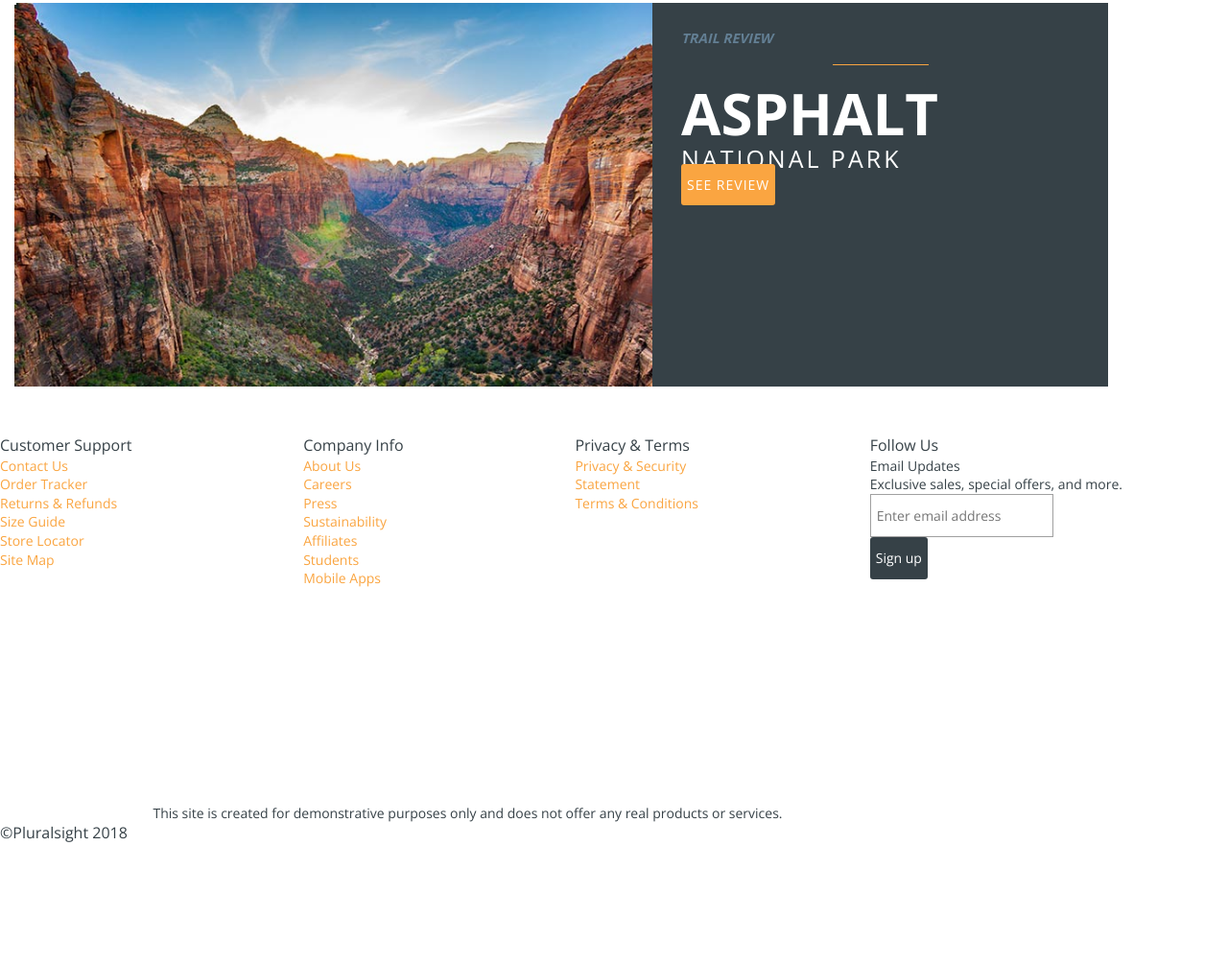
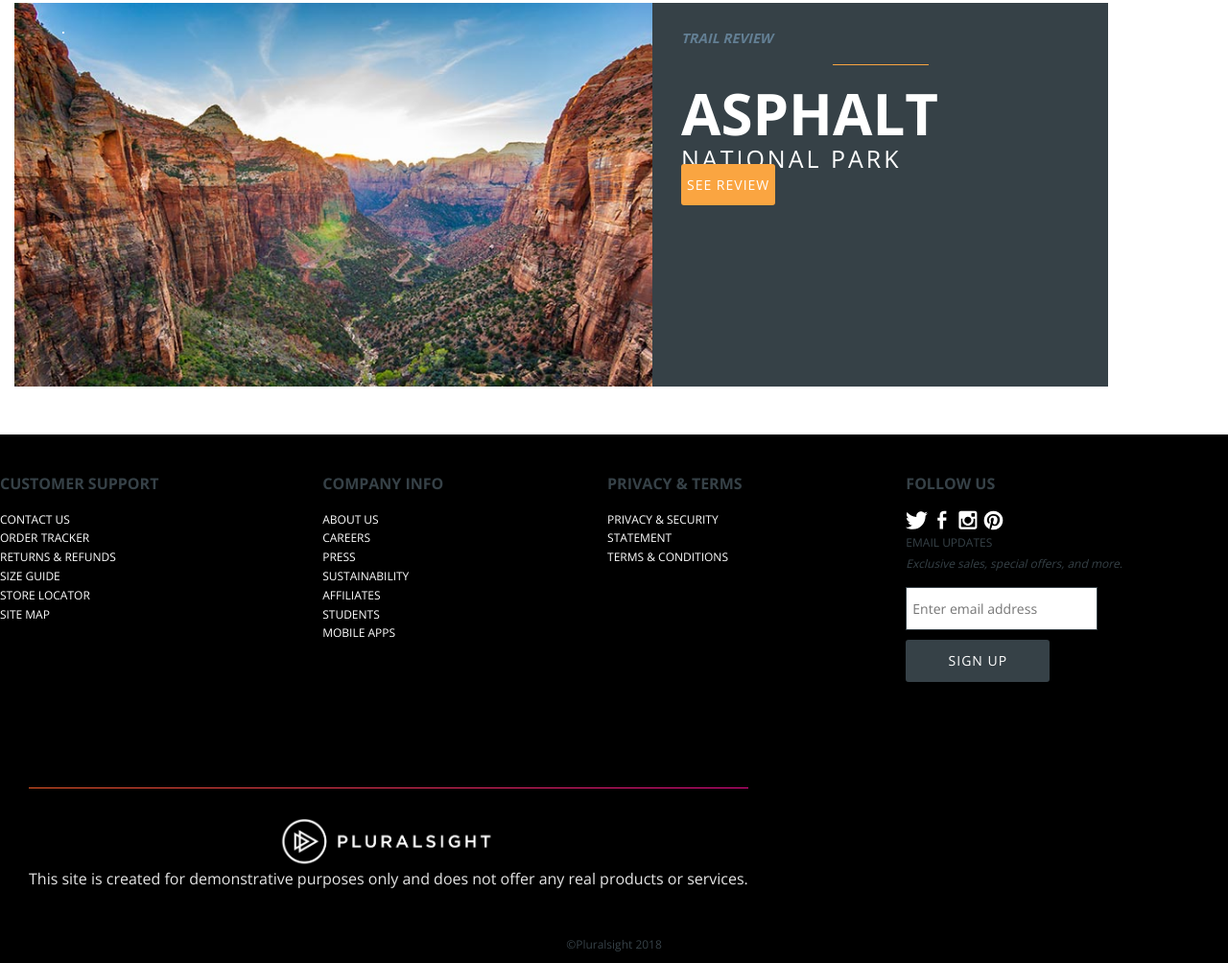
Before and after one commit to alynecs/LandingPage-Carved-Rock-Fitness, a website: page index.html in a window 1280 px wide. Shown: the part 1188-2192 px from the top of the page at 96% size. Before the commit the page ends 2068 px from the top, so only its background shows below. Drawn offline with nearby package versions, Linux system fonts and the light colour scheme.

Commit message:
Project Finished

```diff
--- a/css/main.css
+++ b/css/main.css
@@ -200,11 +200,11 @@ section {
     margin: 50px 0;
     position: relative;
 }
-.full-banner::before {
+.full-banner:before {
     content: "";
     position: absolute;
     border: 1px solid #ffffff;
-    border: 30px 30px 50px 50px; /*i don`t know if it`s border or what*/
+    margin: 30px 50px 30px 50px;
     z-index: 1;
 }
 .full-banner-image {
@@ -228,7 +228,7 @@ section {
     color: #637f94;
     line-height: 1;
 }
-.full-banner-sidebar h4::after {
+.full-banner-sidebar h4:after {
     content: "";
     width: 100px;
     height: 1px;
@@ -252,3 +252,112 @@ section {
     letter-spacing: 1px;
     z-index: 1;
 }
+/* module 6 */
+footer {
+    flex-wrap: wrap;
+    position: relative;
+    z-index: 0;
+    min-height: 330px;
+    background-color: black;
+}
+footer:after {
+    content: "";
+    background-color: #a0a0a0;
+    width: 75%;
+    position: absolute;
+    margin: 0;
+    z-index: -1;
+}
+.lists {
+    flex: 0 0 75%;
+    column-gap: 30px 15px;
+    padding-top: 40px;
+    padding-bottom: 40px;
+}
+.link-header {
+    text-transform: uppercase;
+    font-size: 16px;
+    font-weight: 700;
+    margin-bottom: 15px;
+}
+footer a {
+    color: white;
+    text-transform: uppercase;
+    font-size: 12px;
+    padding: 0 0 4px;
+}
+footer a:hover {
+    text-decoration: underline;
+}
+.social ul li {
+    display: inline-block;
+}
+.social ul li a {
+    display: block;
+    width: 23px;
+    height: 23px;
+    background-size: 23px 23px;
+    position: center;
+}
+.twitter {
+    background-image: url(/img/twitter.svg);
+}
+.facebook {
+    background-image: url(/img/facebook.svg);
+}
+.instagram {
+    background-image: url(/img/instagram.svg);
+}
+.pinterest {
+    background-image: url(/img/pinterest.svg);
+}
+
+.newsletter .link-header {
+    font-size: 12px;
+    font-weight: 400;
+    margin-bottom: 5px;
+}
+.newsletter .link-subheader {
+    font-style: italic;
+    font-size: 12px;
+    font-weight: 400;
+    margin-bottom: 15px;
+}
+.newsletter input {
+    border: 1px solid #364147;
+    width: 200px;
+    margin-bottom: 10px;
+}
+.newsletter button {
+    width: 150px;
+    min-width: auto;
+    text-transform: uppercase;
+    letter-spacing: 1px;
+}
+
+.ps {
+    flex: 0 0 25%;
+    padding: 40px 0;
+    color: #e5e5e5;
+    font-size: 16px;
+}
+.ps img {
+    max-width: 230px; /**/
+}
+.demo {
+    padding: 0 30px;
+}
+.demo::before {
+    content: "";
+    display: block;
+    width: 100%;
+    height: 1px;
+    margin: 30px 0;
+    background: linear-gradient(to right, #f05a28 0, #e80a89 100%);
+}
+.copyright {
+    flex: 0 0 75%;
+    padding: 10px 0;
+    font-size: 12px;
+    text-align: center;
+}
--- a/index.html
+++ b/index.html
@@ -123,9 +123,9 @@
 
   <!-- FOOTER -->
   <footer>
-    <section class="container space-between">
+    <section class="container space-between lists">
       <div>
-        <div class="text-primary">Customer Support</div>
+        <div class="text-primary link-header">Customer Support</div>
         <ul>
           <li><a href="#">Contact Us</a></li>
           <li><a href="#">Order Tracker</a></li>
@@ -136,7 +136,7 @@
         </ul>
       </div>
       <div>
-        <div class="text-primary">Company Info</div>
+        <div class="text-primary link-header">Company Info</div>
         <ul>
           <li><a href="#">About Us</a></li>
           <li><a href="#">Careers</a></li>
@@ -148,24 +148,24 @@
         </ul>
       </div>
       <div>
-        <div class="text-primary">Privacy &amp; Terms</div>
+        <div class="text-primary link-header">Privacy &amp; Terms</div>
         <ul>
           <li><a href="#">Privacy &amp; Security</a></li>
           <li><a href="#">Statement</a></li>
           <li><a href="#">Terms &amp; Conditions</a></li>
         </ul>
       </div>
-      <div>
-        <div class="text-primary">Follow Us</div>
+      <div class="social">
+        <div class="text-primary link-header">Follow Us</div>
         <ul>
-          <li><a href="#"></a></li>
-          <li><a href="#"></a></li>
-          <li><a href="#"></a></li>
-          <li><a href="#"></a></li>
+          <li><a class="twitter" href="#"></a></li>
+          <li><a class="facebook" href="#"></a></li>
+          <li><a class="instagram" href="#"></a></li>
+          <li><a class="pinterest" href="#"></a></li>
         </ul>
-        <div>
-          <div>Email Updates</div>
-          <div>Exclusive sales, special offers, and more.</div>
+        <div class="newsletter">
+          <div class="link-header">Email Updates</div>
+          <div class="link-subheader">Exclusive sales, special offers, and more.</div>
           <input class="form-control" type="text" placeholder="Enter email address" />
           <button class="btn btn-primary">Sign up</button>
         </div>
@@ -173,14 +173,14 @@
     </section>
 
     <!-- PS DEMO -->
-    <section>
-      <div class="flex flex-column align-center">
+    <section class="ps">
+      <div class="flex flex-column align-center demo">
         <img src="img/pluralsight-white.png" />
         <div>This site is created for demonstrative purposes only and does not offer any real products or services.</div>
       </div>
     </section>
 
-    <div class="text-primary">&copy;Pluralsight 2018</div>
+    <div class="text-primary copyright">&copy;Pluralsight 2018</div>
   </footer>
 </body>
 </html>
```
